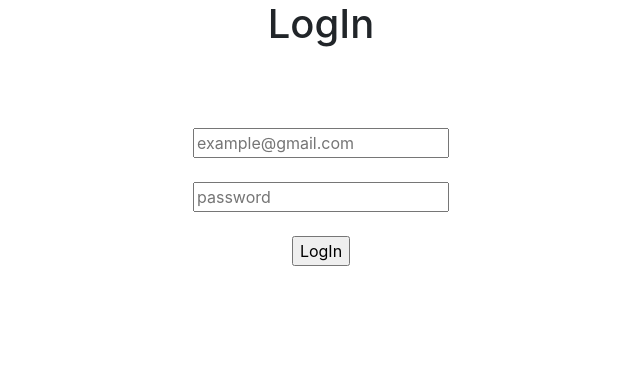
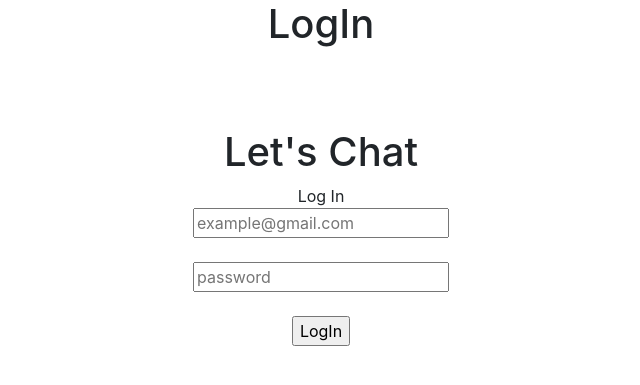
Before and after one commit to iamsahil1910/CHAT, a Flask app: page /login in a window 1280 px wide. Shown: the top 385 px of the page, without its empty margins (319-959 px from the left). Run offline with Flask 2, Linux system fonts and the light colour scheme; some libraries are stand-ins or nearby versions.

Commit message:
Removed the shitty structure

```diff
--- a/templates/login.html
+++ b/templates/login.html
@@ -4,10 +4,11 @@
 
 <h1> <center> LogIn </center> </h1>
 <br><br><br><center>
-<form action="/home" method="post">
-  <input type="email" placeholder="example@gmail.com" name="email"> <br><br>
-  <input type="password" placeholder="password" name="pwd"><br><br>
-  <input type="submit" value="LogIn">
-</form>
-
+    <h1>Let's Chat</h1>
+      <h5">Log In</h5>
+      <form action="/home" method="post">
+        <input type="email" placeholder="example@gmail.com" name="email"> <br><br>
+        <input type="password" placeholder="password" name="pwd"><br><br>
+        <input type="submit" value="LogIn">
+      </form>
 {% endblock %}
```
